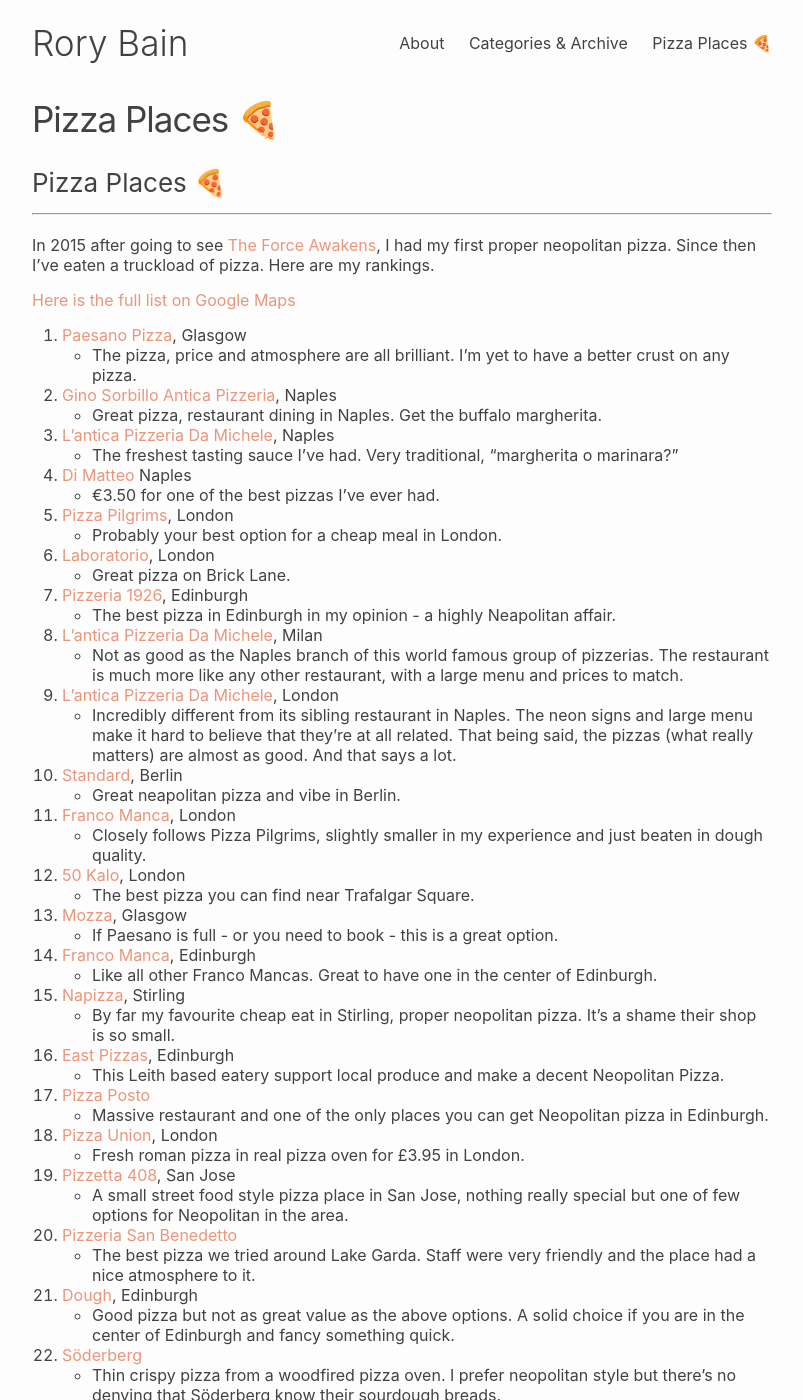
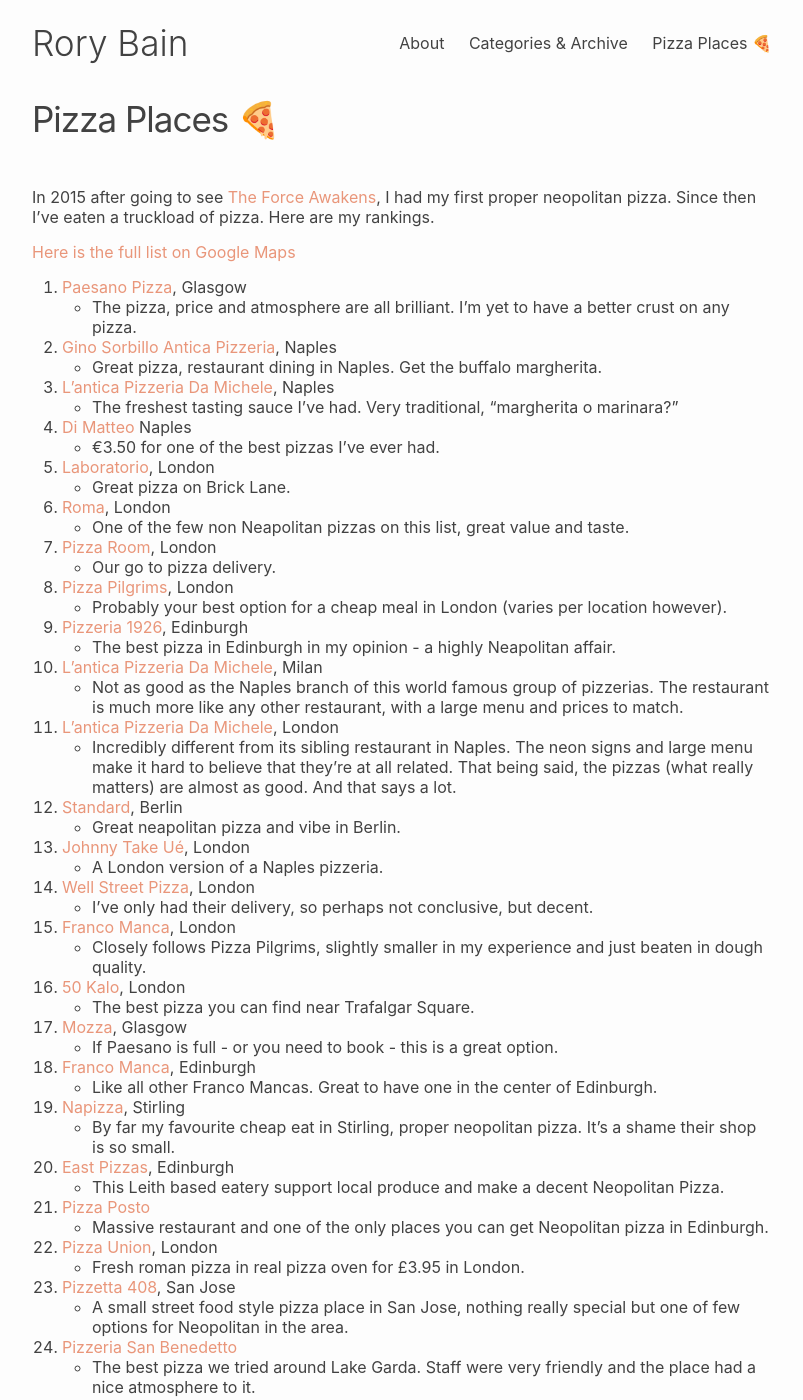
Before and after one commit to rorydbain/rorydbain.github.io, a Jekyll site: the page built from pizza_list.md, in a window 1280 px wide and 1400 px high. Shown: the whole window, without its empty margins (238-1041 px from the left). Built offline with Jekyll 4.4.1, drawn with Linux system fonts in a browser that asks for light colours; some web fonts are replaced.

Commit message:
updated pizza list

```diff
--- a/_posts/2020-05-22-yamaha-thrii-wireless.markdown
+++ b/_posts/2020-05-22-yamaha-thrii-wireless.markdown
@@ -36,6 +36,6 @@
 
 One thing I wish I could do, is connect wireless headphones somehow. I _know_ that bluetooth can’t manage the latency, but if Yamaha made some fancy 2.4ghz headphones that I could buy to go with the THR, I would probably do it. It’s funny, we’ve had wireless headphones for years, when I finally get a wireless guitar **and** wireless amp, the possibility of wireless headphones is gone.
 
-# ![THR]({{ “/assets/thr-2.jpeg” | absolute_url }})
+# ![THR]({{ “/assets/thr-1.jpeg” | absolute_url }})
 
 If you have any questions about this amp feel free to fire me an e-mail. I’ve not attached any audio clips, but there are hundreds of sound demos available online elsewhere.
--- a/pizza_list.md
+++ b/pizza_list.md
@@ -4,9 +4,6 @@
 permalink: /pizzas/
 ---
 
-### Pizza Places 🍕
-
----
 
 <br/>
 In 2015 after going to see [The Force Awakens](http://www.imdb.com/title/tt2488496/), I had my first proper neopolitan pizza. Since then I've eaten a truckload of pizza. Here are my rankings.
@@ -22,10 +19,14 @@
 	* The freshest tasting sauce I've had. Very traditional, "margherita o marinara?"
 1. [Di Matteo](http://www.pizzeriadimatteo.com/) Naples
 	* €3.50 for one of the best pizzas I've ever had.
-1. [Pizza Pilgrims](https://www.pizzapilgrims.co.uk/), London
-	* Probably your best option for a cheap meal in London.
 1. [Laboratorio](https://www.laboratoriopizza.co.uk/eat), London
 	* Great pizza on Brick Lane.
+1. [Roma](https://www.romapizzaldn.com/location), London
+	* One of the few non Neapolitan pizzas on this list, great value and taste.
+1. [Pizza Room](http://thepizzaroom.co.uk), London
+	* Our go to pizza delivery.
+1. [Pizza Pilgrims](https://www.pizzapilgrims.co.uk/), London
+	* Probably your best option for a cheap meal in London (varies per location however).
 1. [Pizzeria 1926](https://www.pizzeria1926.com), Edinburgh
 	* The best pizza in Edinburgh in my opinion - a highly Neapolitan affair.
 1. [L’antica Pizzeria Da Michele](https://www.damichele.net/), Milan
@@ -34,6 +35,10 @@
 	* Incredibly different from its sibling restaurant in Naples. The neon signs and large menu make it hard to believe that they’re at all related. That being said, the pizzas (what really matters) are almost as good. And that says a lot.
 1. [Standard](https://www.standard-berlin.de), Berlin
   * Great neapolitan pizza and vibe in Berlin.
+1. [Johnny Take Ué](http://www.johnnypizzaportafoglio.it), London
+	* A London version of a Naples pizzeria.
+1. [Well Street Pizza](https://www.wellstreetpizza.com), London
+	* I’ve only had their delivery, so perhaps not conclusive, but decent.
 1. [Franco Manca](http://www.francomanca.co.uk/), London
 	* Closely follows Pizza Pilgrims, slightly smaller in my experience and just beaten in dough quality.
 1. [50 Kalo](https://www.50kalo.it/ciro__salvo.php), London
```
